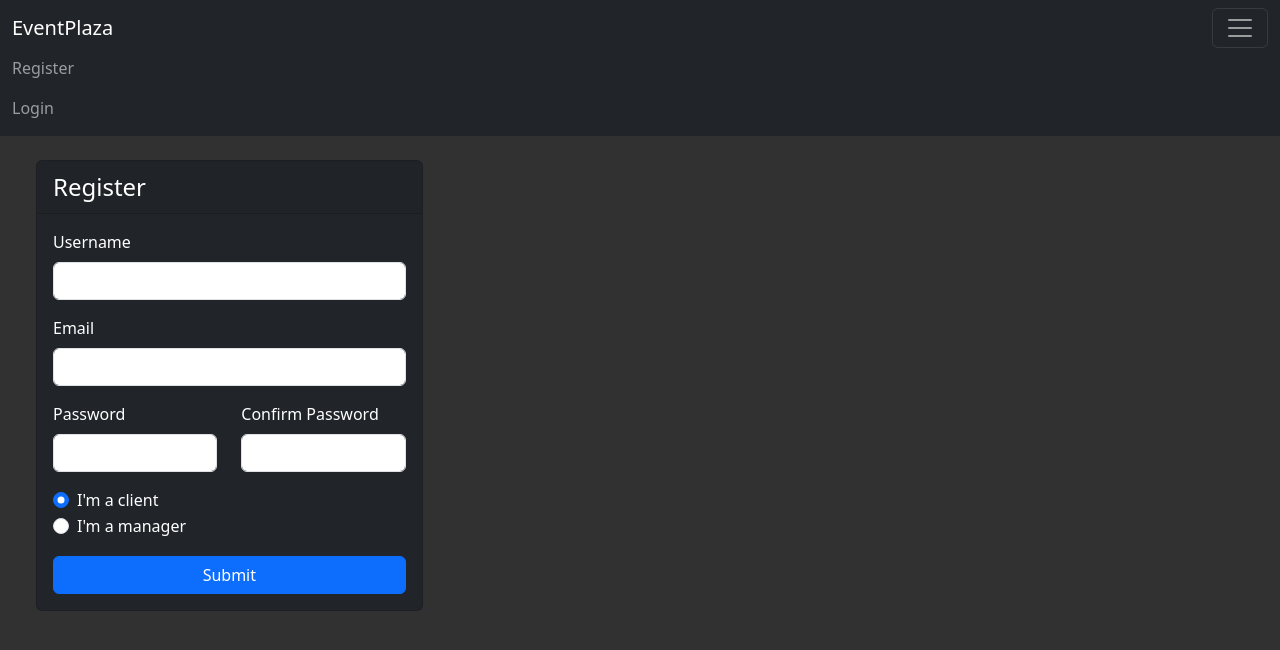
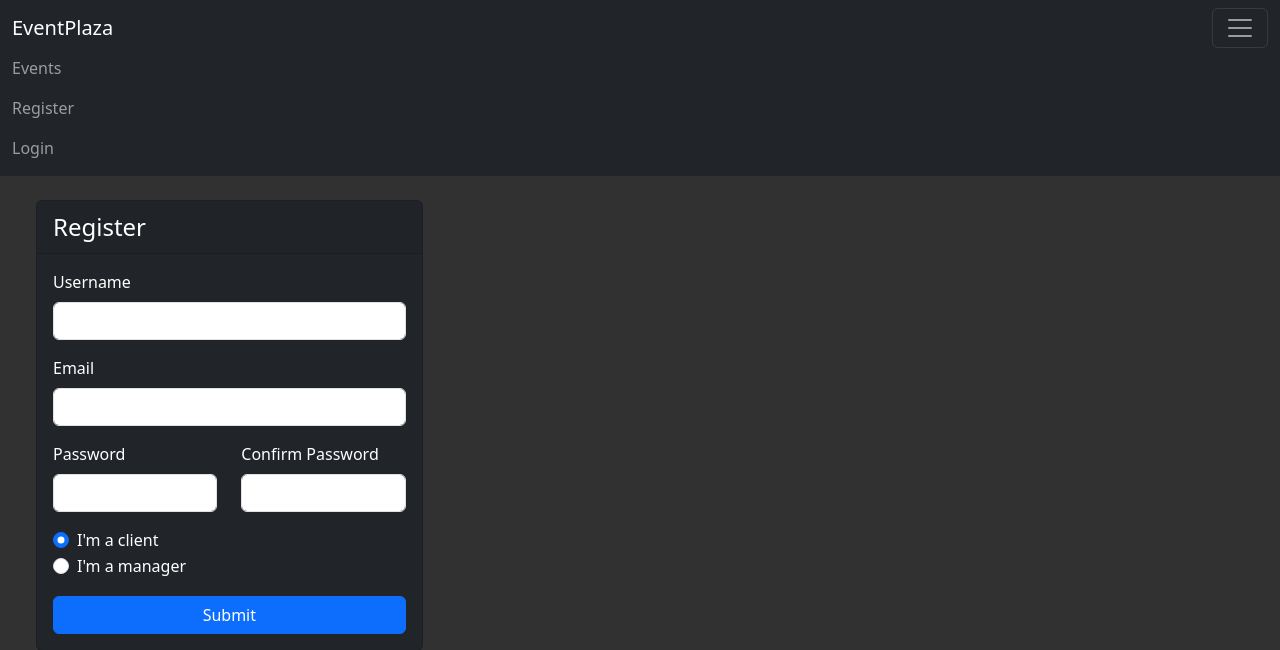
Before and after one commit to zHenriqueGN/EventPlaza, a Django app: page /authentication/register/ in a window 1280 px wide, after a click that opens the changed part. Shown: the top 650 px of the page. Run offline with Django 4.2, Linux system fonts and the light colour scheme; some libraries are stand-ins or nearby versions.

Commit message:
feat: change Events item order in navbar

```diff
--- a/templates/fragments/navbar.html
+++ b/templates/fragments/navbar.html
@@ -10,6 +10,9 @@
     </button>
     <div class="collapse navbar-collapse" id="navbarNav">
       <ul class="navbar-nav justify-content-end">
+        <li class="nav-item">
+          <a class="nav-link" href="{% url 'event_list' %}">Events</a>
+        </li>
         {% if not request.user.is_authenticated %}
         <li class="nav-item">
           <a class="nav-link" href="{% url 'register' %}">Register</a>
@@ -27,9 +30,6 @@
         </li>
         {% endif %}
         <li class="nav-item">
-          <a class="nav-link" href="{% url 'event_list' %}">Events</a>
-        </li>
-        <li class="nav-item">
           <a class="nav-link text-danger" href="{% url 'logout' %}">Logout</a>
         </li>
         {% endif %}
```
